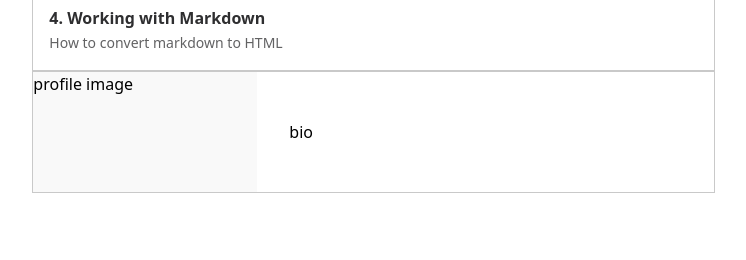
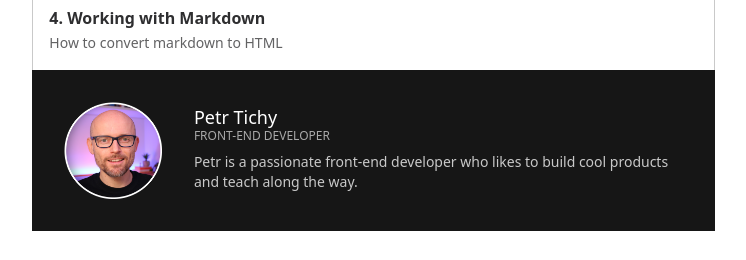
Before and after one commit to Ihatetomatoes/nextjs-101, a Next.js app: page / in a window 1280 px wide. Shown: the part 781-1041 px from the top of the page, without its empty margins (173-919 px from the left). Before the commit the page ends 1006 px from the top, so only its background shows below. Built offline with nearby package versions, Linux system fonts and the light colour scheme.

Commit message:
bio simple

```diff
--- a/src/components/Author.js
+++ b/src/components/Author.js
@@ -1,10 +1,26 @@
+import Image from "next/image";
 import React from "react";
+import { author, authorImg, authorTitle, shortBio } from "../components/Meta";
 
 const Author = () => {
   return (
-    <div className="md:flex md:flex-row relative border border-gray-200">
-      <div className="bg-gray-100 text-center md:w-56 flex">profile image</div>
-      <div className="px-8 py-12 self-center">bio</div>
+    <div className="md:flex md:flex-row relative bg-gray-700 text-white">
+      <div className="text-center flex p-8 w-48 mx-auto">
+        <Image
+          className="object-contain mx-auto"
+          src={authorImg}
+          width={382}
+          height={382}
+        />
+      </div>
+      <div className="px-8 pb-8 md:pt-8 md:pl-0 self-center">
+        <h3 className="text-lg leading-4 mb-2">
+          {author}
+          <br />
+          <span className="uppercase text-gray-300 text-xs">{authorTitle}</span>
+        </h3>
+        <p className="text-sm text-gray-200 ">{shortBio}</p>
+      </div>
     </div>
   );
 };
--- a/src/components/Hero.js
+++ b/src/components/Hero.js
@@ -15,7 +15,7 @@ const Hero = () => {
           <ul className="mb-6">
             {outcomes.map((i) => (
               <li key={i} className="text-gray-700 list-none flex mb-2">
-                <span className="block">
+                <span className="flex">
                   <Tick className="h-6 w-10 self-center" />
                 </span>
                 <span className="pl-1 opacity-75">{i}</span>
--- a/src/components/Meta.js
+++ b/src/components/Meta.js
@@ -1,7 +1,11 @@
 export const siteName = "Next.js 101 - Free Online Course";
 export const siteDescription =
   "Learn how to build a simple static site with Next.js";
-export const author = "Petr Tichy, @ihatetomatoes";
+export const author = "Petr Tichy";
+export const authorTitle = "Front-end Developer";
+export const authorImg = "/assets/author/img_petr-tichy-bio.png";
+export const shortBio =
+  "Petr is a passionate front-end developer who likes to build cool products and teach along the way.";
 export const outcomes = [
   "How to build a simple static site with Next.js",
   "How to use MDX to manage the content",
--- a/src/components/Unit.js
+++ b/src/components/Unit.js
@@ -3,7 +3,7 @@ import Link from "next/link";
 const Unit = ({ unit }) => {
   const { slug, title, excerpt } = unit;
   return (
-    <li className="border border-gray-200 border-t-0 relative z-10">
+    <li className="border border-gray-200 border-t-0 relative z-10 last:border-b-0">
       <Link key={slug} href={`post/${slug}`}>
         <a
           className="block p-4 hover:bg-gray-100 transition-colors duration-200"
--- a/tailwind.config.js
+++ b/tailwind.config.js
@@ -48,6 +48,8 @@ module.exports = {
       },
     },
   },
-  variants: {},
+  variants: {
+    borderWidth: ["responsive, last"],
+  },
   plugins: [require("@tailwindcss/typography")],
 };
```
Also changed, not shown: public/assets/author/img_petr-tichy-bio.png (added).
